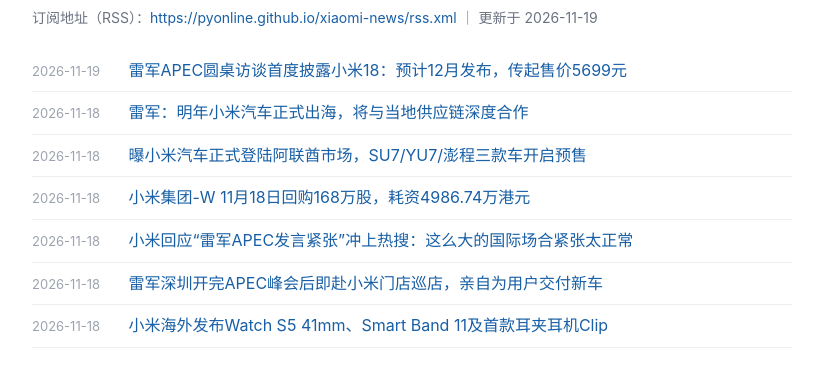
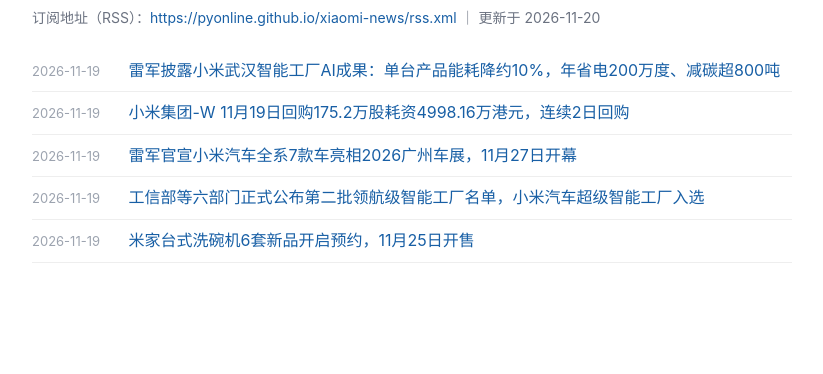
Before and after one commit to pyonline/xiaomi-news, a plain HTML site: page index.html in a window 1280 px wide. Shown: the part 72-446 px from the top of the page, without its empty margins (228-1051 px from the left). Drawn offline with Linux system fonts and the light colour scheme.

Commit message:
update index.html 2026-11-20

```diff
--- a/index.html
+++ b/index.html
@@ -18,15 +18,13 @@
 </head>
 <body>
 <h1>小米新闻 RSS</h1>
-<div class="sub">订阅地址（RSS）：<a href="https://pyonline.github.io/xiaomi-news/rss.xml">https://pyonline.github.io/xiaomi-news/rss.xml</a> ｜ 更新于 2026-11-19</div>
+<div class="sub">订阅地址（RSS）：<a href="https://pyonline.github.io/xiaomi-news/rss.xml">https://pyonline.github.io/xiaomi-news/rss.xml</a> ｜ 更新于 2026-11-20</div>
 <ul>
-        <li><span class="date">2026-11-19</span> <a href="https://www.tmtpost.com/fm/8210577.html">雷军APEC圆桌访谈首度披露小米18：预计12月发布，传起售价5699元</a></li>
-        <li><span class="date">2026-11-18</span> <a href="https://finance.sina.com.cn/stock/estate/integration/2026-11-18/doc-inizehkv0939598.shtml">雷军：明年小米汽车正式出海，将与当地供应链深度合作</a></li>
-        <li><span class="date">2026-11-18</span> <a href="https://www.163.com/dy/article/LC14VBUP051191D6.html">曝小米汽车正式登陆阿联酋市场，SU7/YU7/澎程三款车开启预售</a></li>
-        <li><span class="date">2026-11-18</span> <a href="https://www.stcn.com/article/detail/4342598.html">小米集团-W 11月18日回购168万股，耗资4986.74万港元</a></li>
-        <li><span class="date">2026-11-18</span> <a href="https://www.163.com/dy/article/LC2CV8LN05199NPP.html">小米回应“雷军APEC发言紧张”冲上热搜：这么大的国际场合紧张太正常</a></li>
-        <li><span class="date">2026-11-18</span> <a href="https://news.mydrivers.com/1/1166/1166829.htm">雷军深圳开完APEC峰会后即赴小米门店巡店，亲自为用户交付新车</a></li>
-        <li><span class="date">2026-11-18</span> <a href="https://www.gadgetmatch.com/xiaomi-launches-watch-s5-smart-band-11-clip-earbuds/">小米海外发布Watch S5 41mm、Smart Band 11及首款耳夹耳机Clip</a></li>
+        <li><span class="date">2026-11-19</span> <a href="https://tech.ifeng.com/c/8yApo9neMyj">雷军披露小米武汉智能工厂AI成果：单台产品能耗降约10%，年省电200万度、减碳超800吨</a></li>
+        <li><span class="date">2026-11-19</span> <a href="https://www.stcn.com/article/detail/4344380.html">小米集团-W 11月19日回购175.2万股耗资4998.16万港元，连续2日回购</a></li>
+        <li><span class="date">2026-11-19</span> <a href="https://post.m.smzdm.com/p/ae65284z">雷军官宣小米汽车全系7款车亮相2026广州车展，11月27日开幕</a></li>
+        <li><span class="date">2026-11-19</span> <a href="https://www.jjckb.cn/20261120/0c651fc9e9e9422b837bcdda7e3aed91/c.html">工信部等六部门正式公布第二批领航级智能工厂名单，小米汽车超级智能工厂入选</a></li>
+        <li><span class="date">2026-11-19</span> <a href="https://www.163.com/dy/article/LC408IC00511CPVM.html">米家台式洗碗机6套新品开启预约，11月25日开售</a></li>
 </ul>
 </body>
 </html>
```
